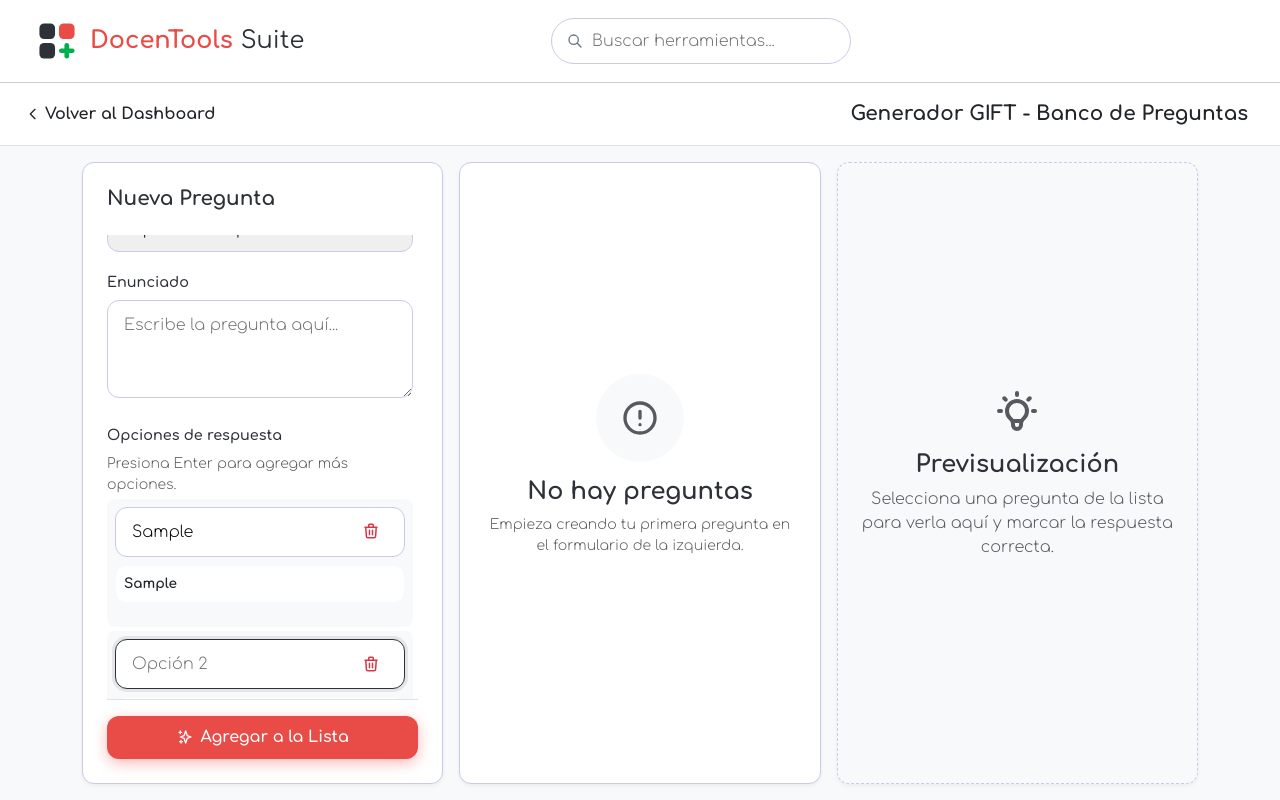
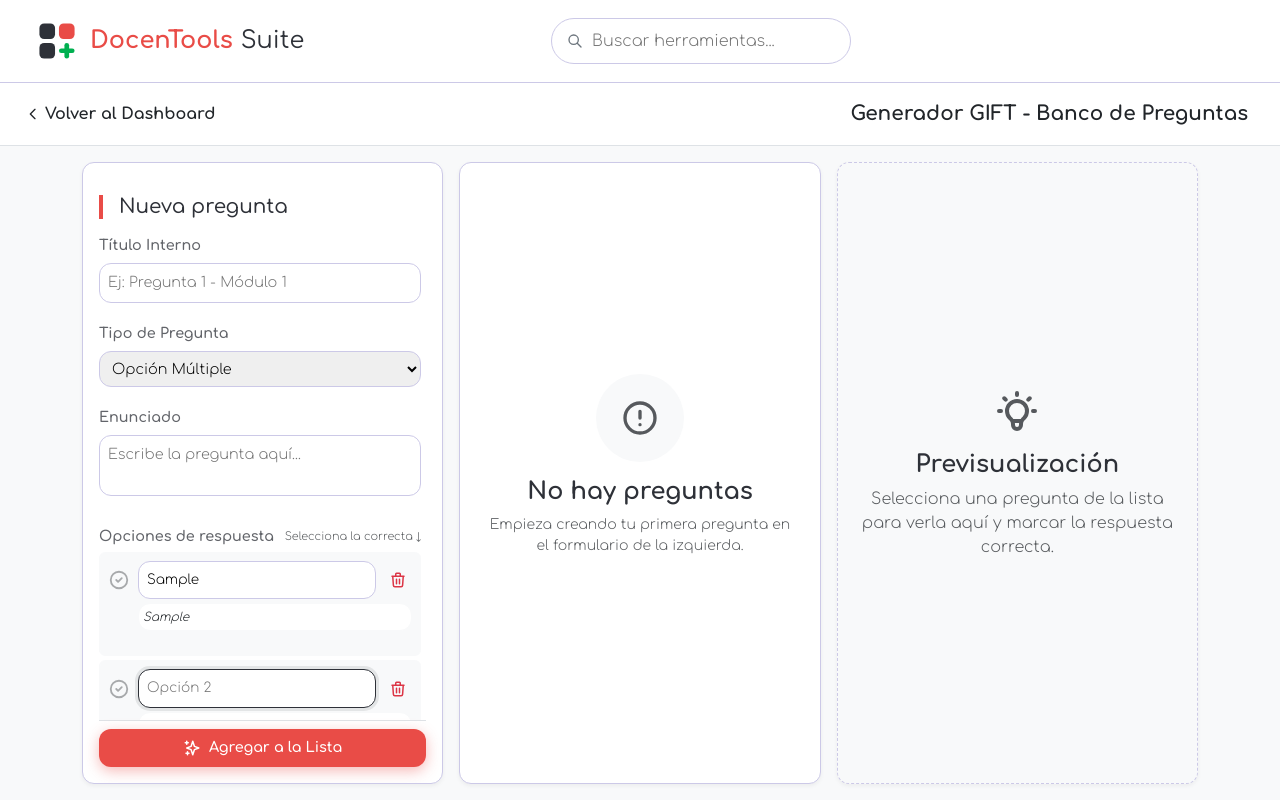
Before and after one commit to MarkOs9811/DocenTools-Suite, a React (Vite) app: page /gift in a window 1280 px wide. Both pictures are taken after typing "Sample", "Sample" into the empty fields and a click on the button "Agregar Opción". Built offline with nearby package versions, Linux system fonts and the light colour scheme.

Commit message:
Actualización de app generador de preguntas

```diff
--- a/src/components/GeneradorGIFT/FormularioGIFT.tsx
+++ b/src/components/GeneradorGIFT/FormularioGIFT.tsx
@@ -12,6 +12,8 @@ import {
   HiOutlinePlus,
   HiOutlineSparkles,
   HiOutlineTrash,
+  HiCheckCircle,
+  HiOutlineCheckCircle,
 } from "react-icons/hi";
 import { v4 as uuidv4 } from "uuid";
 
@@ -30,7 +32,8 @@ const FormularioGIFT = () => {
   const questions = useSelector((state: RootState) => state.gift.questions);
   const activeQuestion = questions.find((q) => q.id === activeQuestionId);
 
-  const { register, control, handleSubmit, reset, watch } = useForm<FormData>({
+  const { register, control, handleSubmit, reset, watch, getValues, setValue } =
+    useForm<FormData>({
       defaultValues: {
         title: "",
         statement: "",
@@ -73,14 +76,31 @@ const FormularioGIFT = () => {
       reset({
         ...watch(),
         options: [
-          { text: "Verdadero", feedback: "", isCorrect: false },
+          { text: "Verdadero", feedback: "", isCorrect: true },
           { text: "Falso", feedback: "", isCorrect: false },
         ],
       });
     }
   }, [questionType, fields.length, reset, watch]);
 
+  const handleSetCorrect = (indexToSelect: number) => {
+    const currentOptions = getValues("options");
+    const updatedOptions = currentOptions.map((opt, idx) => ({
+      ...opt,
+      isCorrect: idx === indexToSelect,
+    }));
+    setValue("options", updatedOptions);
+  };
+
   const onSubmit = (data: FormData) => {
+    const hasCorrectAnswer = data.options.some((opt) => opt.isCorrect);
+    if (!hasCorrectAnswer) {
+      alert(
+        "Por favor, marca cuál es la respuesta correcta haciendo clic en el check.",
+      );
+      return;
+    }
+
     const newQuestion: Question = {
       id: activeQuestionId || uuidv4(),
       title: data.title,
@@ -119,79 +139,149 @@ const FormularioGIFT = () => {
   };
 
   return (
-    <div className="modern-card p-4 h-100 d-flex flex-column">
-      <h3 className="h5 fw-bold mb-4">
-        {activeQuestionId ? "Editar Pregunta" : "Nueva Pregunta"}
+    <div
+      className="modern-card p-3 h-100 d-flex flex-column"
+      style={{ fontSize: "0.9rem" }}
+    >
+      <div className="card-header">
+        <h3 className="h5 fw-bold mb-3 my-3">
+          {activeQuestionId ? (
+            <div
+              className="px-3"
+              style={{
+                borderLeft: "4px solid var(--secondary-color)",
+              }}
+            >
+              <h5>Editar Pregunta</h5>
+            </div>
+          ) : (
+            <div
+              className="px-3"
+              style={{
+                borderLeft: "4px solid var(--primary-color)",
+              }}
+            >
+              <h5>Nueva pregunta</h5>
+            </div>
+          )}
         </h3>
+      </div>
 
       <form
         onSubmit={handleSubmit(onSubmit)}
         className="scroll-area flex-grow-1"
       >
         <div className="mb-1">
-          <label className="label-modern">Título Interno</label>
+          <label className="label-modern small opacity-75">
+            Título Interno
+          </label>
           <input
             {...register("title", { required: true })}
-            className="input-modern"
+            className="input-modern p-2"
             placeholder="Ej: Pregunta 1 - Módulo 1"
           />
         </div>
 
         <div className="mb-1">
-          <label className="label-modern">Tipo de Pregunta</label>
-          <select {...register("type")} className="input-modern ">
+          <label className="label-modern small opacity-75">
+            Tipo de Pregunta
+          </label>
+          <select {...register("type")} className="input-modern p-2">
             <option value="multiple_choice">Opción Múltiple</option>
             <option value="true_false">Verdadero / Falso</option>
           </select>
         </div>
 
-        <div className="mb-1">
-          <label className="label-modern">Enunciado</label>
+        <div className="mb-2">
+          <label className="label-modern small opacity-75">Enunciado</label>
           <textarea
             {...register("statement", { required: true })}
-            className="input-modern"
-            rows={3}
+            className="input-modern p-2"
+            rows={2}
             placeholder="Escribe la pregunta aquí..."
-            style={{ height: "auto" }}
+            style={{ height: "auto", resize: "none" }}
           />
         </div>
 
-        <div className="mb-4">
-          <label className="label-modern">Opciones de respuesta</label>
-          <p className="text-muted small mb-1">
-            Presiona Enter para agregar más opciones.
-          </p>
+        <div className="mb-3">
+          <div className="d-flex justify-content-between align-items-center mb-1">
+            <label className="label-modern mb-0 small opacity-75">
+              Opciones de respuesta
+            </label>
+            <span className="text-muted" style={{ fontSize: "0.7rem" }}>
+              Selecciona la correcta ↓
+            </span>
+          </div>
 
-          {fields.map((field, index) => (
+          {fields.map((field, index) => {
+            const isCorrect = watch(`options.${index}.isCorrect`);
+
+            return (
               <div
                 key={field.id}
-              className="mb-1 p-2 bg-light rounded-3 position-relative"
+                className={`mb-1 p-2 rounded-2 border ${
+                  isCorrect
+                    ? "border-success bg-success bg-opacity-10"
+                    : "border-light bg-light"
+                }`}
               >
+                {/* FILA PRINCIPAL: CHECK + INPUT OPCIÓN + BASURA */}
+                <div className="d-flex align-items-center gap-2 mb-1">
+                  {/* BOTÓN CHECK (Más pequeño) */}
+                  <button
+                    type="button"
+                    onClick={() => handleSetCorrect(index)}
+                    className="btn btn-sm p-0 border-0 d-flex align-items-center"
+                    title="Marcar como respuesta correcta"
+                  >
+                    {isCorrect ? (
+                      <HiCheckCircle className="text-success" size={22} />
+                    ) : (
+                      <HiOutlineCheckCircle
+                        className="text-muted opacity-50"
+                        size={22}
+                      />
+                    )}
+                  </button>
+
+                  {/* INPUT OPCIÓN TEXTO (Sin margen inferior) */}
                   <input
                     {...register(`options.${index}.text` as const, {
                       required: true,
                     })}
-                className="input-modern mb-2"
+                    className="input-modern flex-grow-1 p-2 mb-0"
                     placeholder={`Opción ${index + 1}`}
                     onKeyDown={handleKeyDown}
-              />
-              <input
-                {...register(`options.${index}.feedback` as const)}
-                className="input-modern border-light bg-white p-2 text-dark fw-bold"
-                placeholder="Retroalimentación (opcional)"
+                    readOnly={questionType === "true_false"}
                     style={{ fontSize: "0.85rem" }}
                   />
+
+                  {/* BOTÓN ELIMINAR (Alineado a la derecha, proporcional) */}
                   {questionType === "multiple_choice" && fields.length > 1 && (
                     <button
                       type="button"
                       onClick={() => remove(index)}
-                  className="btn btn-sm text-danger position-absolute end-0 top-0 my-3 mx-4"
+                      className="btn btn-sm text-danger p-1 d-flex align-items-center justify-content-center"
+                      title="Eliminar opción"
+                      style={{ minWidth: "28px" }}
                     >
                       <HiOutlineTrash size={18} />
                     </button>
                   )}
                 </div>
-          ))}
+
+                {/* FILA SECUNDARIA: FEEDBACK (Indentado para alinearse con el input de texto) */}
+                <div style={{ paddingLeft: "30px" }}>
+                  <input
+                    {...register(`options.${index}.feedback` as const)}
+                    className="input-modern border-light bg-white p-1 text-dark w-100"
+                    placeholder="Retroalimentación (opcional)"
+                    style={{ fontSize: "0.75rem", fontStyle: "italic" }}
+                  />
+                </div>
+              </div>
+            );
+          })}
 
           {questionType === "multiple_choice" && (
             <button
@@ -199,32 +289,36 @@ const FormularioGIFT = () => {
               onClick={() =>
                 append({ text: "", feedback: "", isCorrect: false })
               }
-              className="btn w-100 border-dashed py-2 text-muted d-flex align-items-center justify-content-center gap-2"
+              className="btn w-100 border-dashed py-1 mt-1 text-muted d-flex align-items-center justify-content-center gap-2 small"
               style={{
                 border: "2px dashed var(--border-color)",
                 borderRadius: "var(--radius)",
+                backgroundColor: "transparent",
+                fontSize: "0.8rem",
               }}
             >
-              <HiOutlinePlus /> Agregar Opción
+              <HiOutlinePlus size={16} /> Agregar Opción
             </button>
           )}
         </div>
       </form>
 
-      <div className="pt-3 border-top mt-auto">
+      <div className="pt-2 border-top mt-auto">
         <button
           type="button"
           onClick={handleSubmit(onSubmit)}
-          className="btn-modern btn-primary-edu w-100 d-flex align-items-center justify-content-center gap-2"
+          className="btn-modern btn-primary-edu w-100 d-flex align-items-center justify-content-center gap-2 py-2"
+          style={{ fontSize: "0.9rem" }}
         >
-          <HiOutlineSparkles />{" "}
+          <HiOutlineSparkles size={18} />{" "}
           {activeQuestionId ? "Actualizar Pregunta" : "Agregar a la Lista"}
         </button>
         {activeQuestionId && (
           <button
             type="button"
             onClick={handleCancel}
-            className="btn btn-link w-100 mt-2 text-muted text-decoration-none"
+            className="btn btn-outline-ligh  border w-100 mt-1 text-muted text-decoration-none small my-2"
+            style={{ fontSize: "0.8rem" }}
           >
             Cancelar Edición
           </button>
--- a/src/components/GeneradorGIFT/ListaPreguntas.tsx
+++ b/src/components/GeneradorGIFT/ListaPreguntas.tsx
@@ -7,6 +7,8 @@ import {
   HiOutlineTrash,
   HiOutlineCheckCircle,
   HiOutlineExclamationCircle,
+  HiOutlinePlus,
+  HiOutlineEye, // <-- Icono de ojito
 } from "react-icons/hi";
 
 const ListaPreguntas = () => {
@@ -33,6 +35,7 @@ const ListaPreguntas = () => {
       </div>
     );
   }
+
   const handleExportGIFT = () => {
     if (questions.length === 0) return;
 
@@ -85,7 +88,21 @@ const ListaPreguntas = () => {
 
   return (
     <div className="modern-card p-4 h-100 d-flex flex-column">
-      <h3 className="h5 fw-bold mb-4">Historial ({questions.length})</h3>
+      {/* --- CABECERA CON EL PRIMER BOTÓN --- */}
+      <div className="d-flex justify-content-between align-items-center mb-4">
+        <h3 className="h5 fw-bold mb-0">Historial ({questions.length})</h3>
+
+        <button
+          type="button"
+          onClick={() => dispatch(setActiveQuestion(null))}
+          className="btn btn-sm btn-dark d-flex align-items-center gap-1 fw-bold border-2"
+          style={{ borderRadius: "var(--radius)" }}
+          title="Crear nueva pregunta"
+        >
+          <HiOutlinePlus size={18} /> Nueva Pregunta
+        </button>
+      </div>
+      {/* ---------------------------------- */}
 
       <div className="scroll-area flex-grow-1">
         {questions.map((q) => {
@@ -95,8 +112,7 @@ const ListaPreguntas = () => {
           return (
             <div
               key={q.id}
-              onClick={() => dispatch(setActiveQuestion(q.id))}
-              className={`modern-card question-card-item ${isActive ? "active" : ""} ${isComplete ? "completed" : "warning"}`}
+              className={`modern-card question-card-item ${isActive ? "active" : ""} ${isComplete ? "completed" : "warning"} mb-3`}
             >
               <div className="d-flex justify-content-between align-items-start">
                 <div className="flex-grow-1">
@@ -129,10 +145,10 @@ const ListaPreguntas = () => {
                       e.stopPropagation();
                       dispatch(setActiveQuestion(q.id));
                     }}
-                    className="btn btn-sm btn-light p-1 border"
-                    title="Editar"
+                    className="btn btn-sm btn-light p-1 border d-flex align-items-center gap-1"
+                    title="Ver"
                   >
-                    <HiOutlinePencil size={18} />
+                    Ver <HiOutlineEye size={18} />
                   </button>
                   <button
                     type="button"
@@ -150,6 +166,20 @@ const ListaPreguntas = () => {
             </div>
           );
         })}
+
+        {/* --- SEGUNDO BOTÓN (AL FINAL DE LA LISTA) --- */}
+        <button
+          type="button"
+          onClick={() => dispatch(setActiveQuestion(null))}
+          className="btn btn-light w-100 py-3 mt-2  d-flex align-items-center justify-content-center gap-2 "
+          style={{
+            border: "2px dashed #dee2e6",
+            borderRadius: "var(--radius)",
+          }}
+        >
+          <HiOutlinePlus size={20} /> Agregar Nueva Pregunta
+        </button>
+        {/* ------------------------------------------- */}
       </div>
 
       <div className="pt-3 border-top mt-auto">
```
Lines whose indentation alone changed are shown as unchanged.
